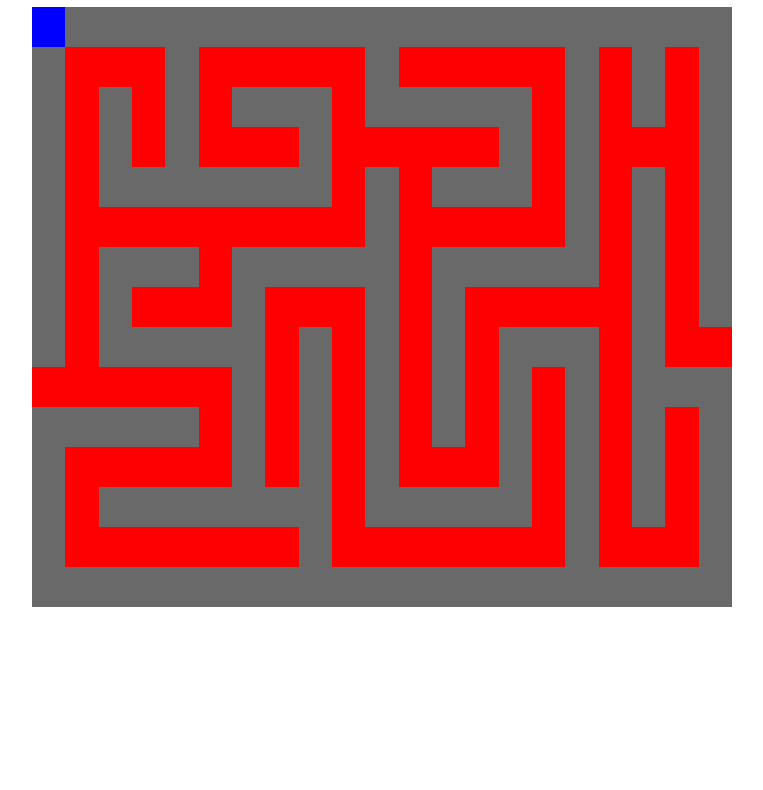
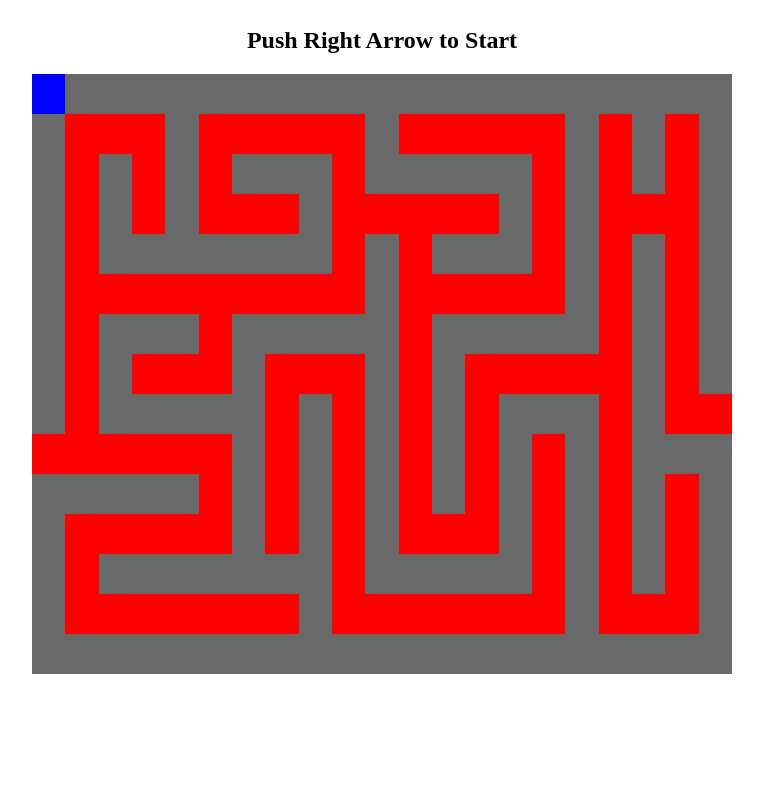
Before and after one commit to mhartley19/maze, a plain HTML site: page index.html in a window 1280 px wide. Shown: the part 81-871 px from the top of the page, without its empty margins (258-1021 px from the left). Drawn offline with Linux system fonts and the light colour scheme.

Commit message:
added h2

```diff
--- a/index.html
+++ b/index.html
@@ -8,7 +8,10 @@
 </head>
 <body>
     <h1>Maze</h1>
+    <h2>Push Right Arrow to Start</h2>
     <div id="mainContent">
+
+
 
     <div id="start"></div>
     <div id="board">
```
